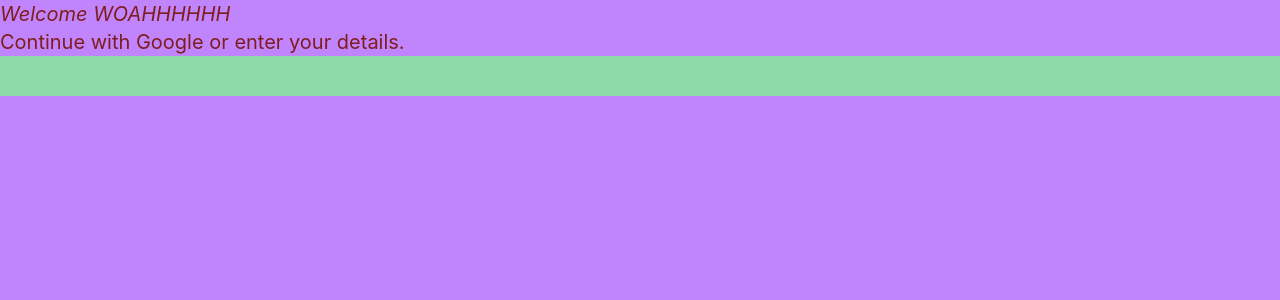
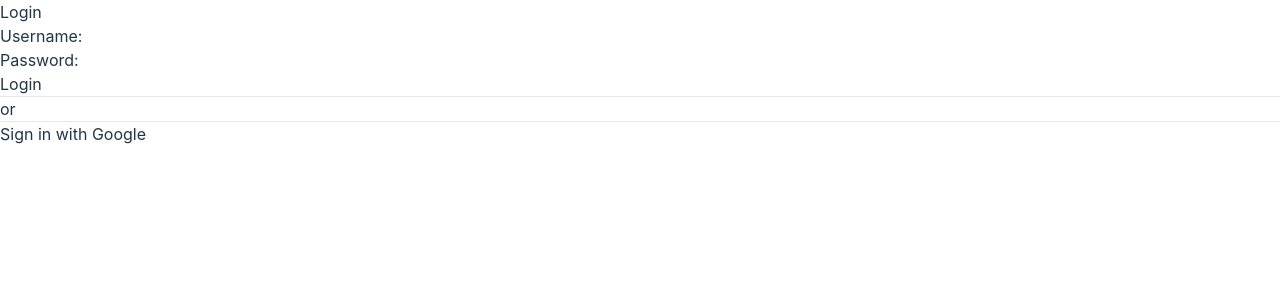
Before and after one commit to aratafujii2025/indie-chain, a React (Vite) app in the folder Frontend/: page /login in a window 1280 px wide. Shown: the top 300 px of the page. Built offline with nearby package versions, Linux system fonts and the light colour scheme.

Commit message:
FEAT: made login skeleton

```diff
--- a/Frontend/src/pages/Login.tsx
+++ b/Frontend/src/pages/Login.tsx
@@ -1,21 +1,61 @@
-function Login() {
-    // make a branch called Login before you start developing
+import React, { useState } from 'react';
 
-    // https://tailwindcss.com/docs/font-size
+function LoginPage() {
+  const [username, setUsername] = useState('');
+  const [password, setPassword] = useState('');
 
-    // tailwind.config.js edit colors as done before
-    // to use it would be like text-[colorname] or bg-[colorname]
-    return (
-        <div className="bg-purple-400 w-full h-full text-xl text-red-900">
-            <div className="bg">
-                <h1> <i>Welcome WOAHHHHHH</i></h1>
-                <h5>Continue with Google or enter your details.</h5>
-                <div className="bg-accent-lightgreen w-full h-10">
+  const handleUsernameChange = (event) => {
+    setUsername(event.target.value);
+  };
 
-                </div>
-            </div>
-        </div>
-        );
-    }
+  const handlePasswordChange = (event) => {
+    setPassword(event.target.value);
+  };
 
-export default Login;
+  const handleSubmit = (event) => {
+    event.preventDefault();
+    // Perform login logic here with username and password
+    console.log('Login submitted:', username, password);
+    // Clear username and password fields after submission
+    setUsername('');
+    setPassword('');
+  };
+
+  return (
+    <div className="login-page">
+      <div className="login-container">
+        <h2>Login</h2>
+        <form onSubmit={handleSubmit}>
+          <div>
+            <label htmlFor="username">Username:</label>
+            <input
+              type="text"
+              id="username"
+              value={username}
+              onChange={handleUsernameChange}
+            />
+          </div>
+          <div>
+            <label htmlFor="password">Password:</label>
+            <input
+              type="password"
+              id="password"
+              value={password}
+              onChange={handlePasswordChange}
+            />
+          </div>
+          <button type="submit">Login</button>
+          <div className="or-divider">
+            <hr />
+            <span>or</span>
+            <hr />
+          </div>
+          <button className="google-login">Sign in with Google</button>
+        </form>
+      </div>
+      <div className="gradient-background" />
+    </div>
+  );
+}
+
+export default LoginPage;
```
Also changed, not shown: 1 other file (tests, documents, lock files or other folders).
